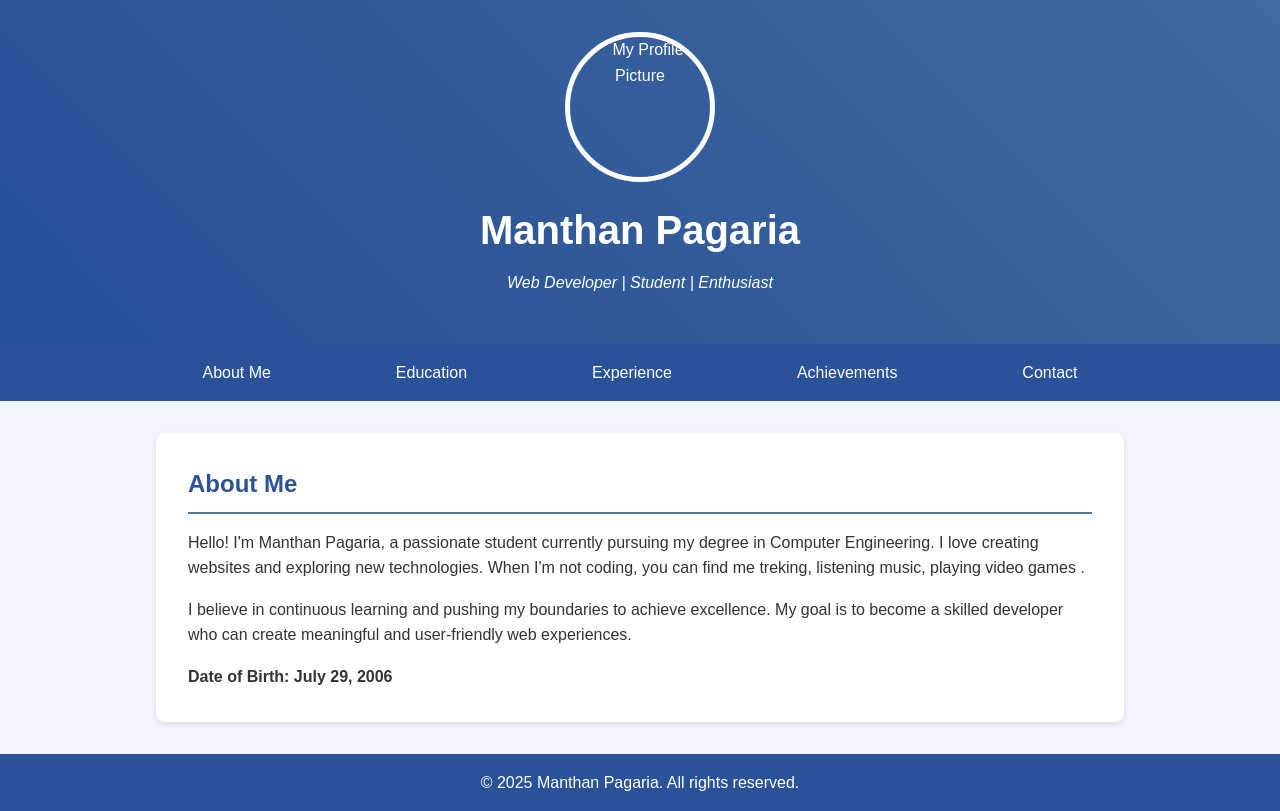
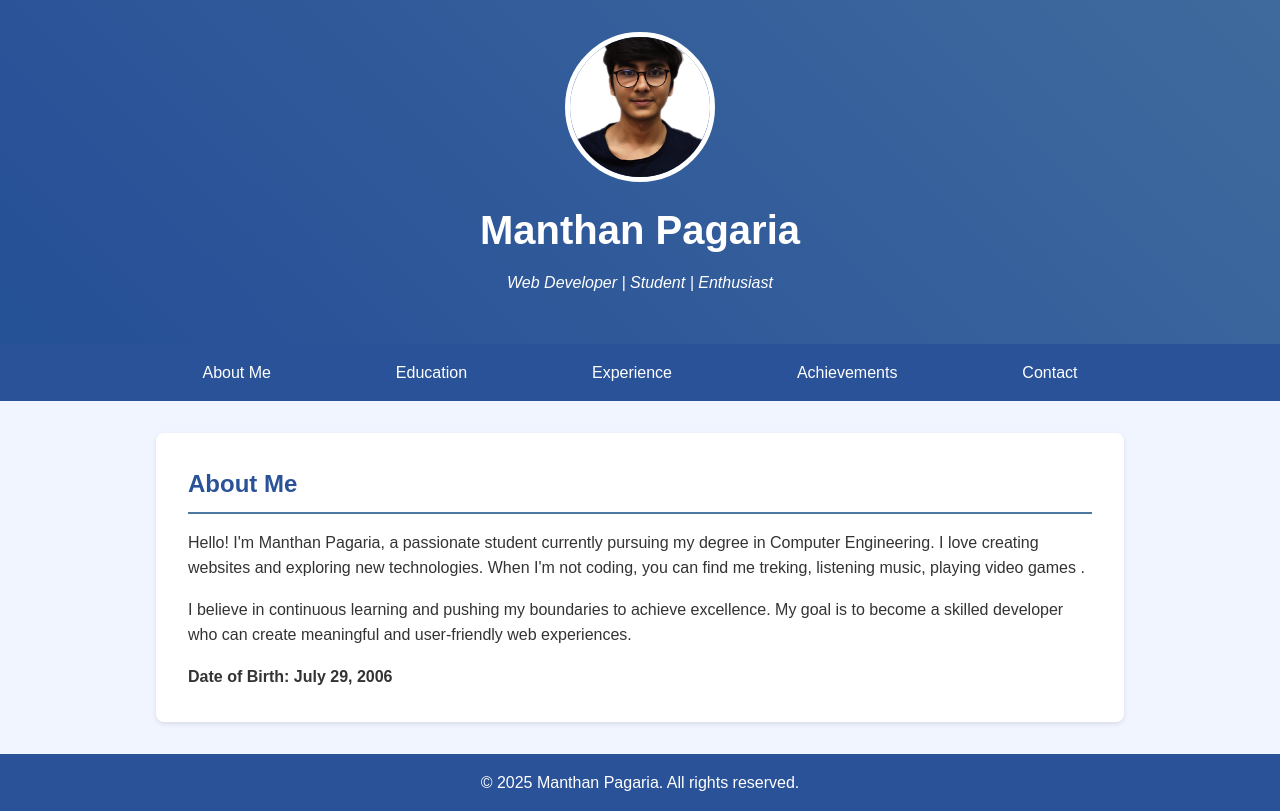
Before and after one commit to Manthan2907/website, a plain HTML site: page index.html in a window 1280 px wide. Drawn offline with Linux system fonts and the light colour scheme; files whose address does not match are found by name.

Commit message:
Update index.html

```diff
--- a/index.html
+++ b/index.html
@@ -366,7 +366,7 @@
     <header>
         <div class="bg-animation"></div>
         <div class="profile-container">
-            <img src="C:\Users\HP\Downloads\crop_1701869033322.jpg" alt="My Profile Picture" class="profile-pic">
+            <img src="C:\Users\HP\Downloads\photo.jpg" alt="My Profile Picture" class="profile-pic">
             <h1>Manthan Pagaria</h1>
             <p class="tagline">Web Developer | Student | Enthusiast</p>
         </div>
```
